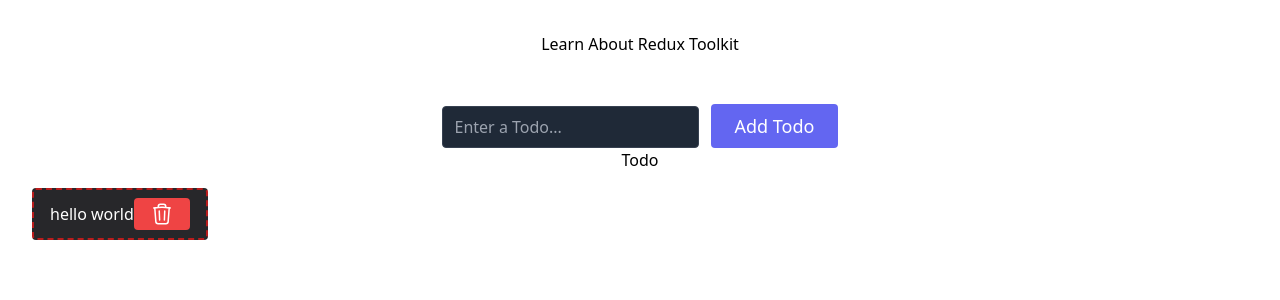
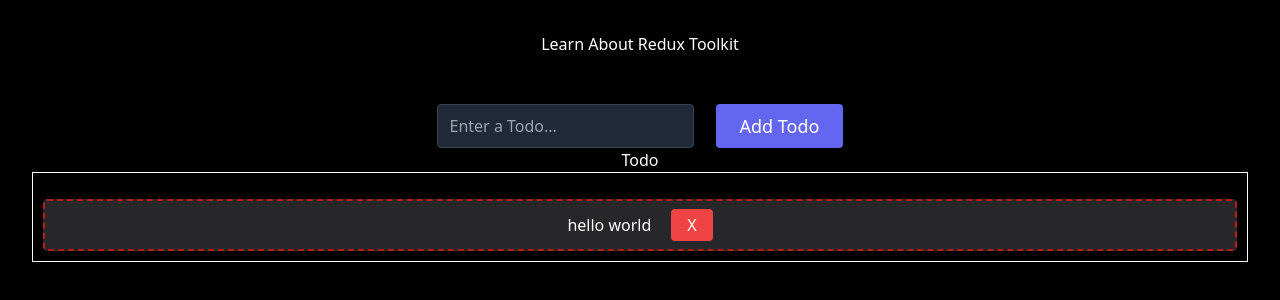
Before and after one commit to mehfoozkhangithub/Back_Rev, a React (Vite) app in the folder react-toolkit/todos_redux/: page / in a window 1280 px wide. Shown: the top 300 px of the page. Built offline with nearby package versions, Linux system fonts and the light colour scheme.

Commit message:
code of the redux

```diff
--- a/react-toolkit/todos_redux/src/App.jsx
+++ b/react-toolkit/todos_redux/src/App.jsx
@@ -5,7 +5,7 @@
 function App() {
   return (
     <>
-    <h1 className="capitalize">learn about redux toolkit</h1>
+      <h1 className="capitalize bg-black">learn about redux toolkit</h1>
       <AddTodos />
       <Todos />
     </>
--- a/react-toolkit/todos_redux/src/Components/AddTodos.jsx
+++ b/react-toolkit/todos_redux/src/Components/AddTodos.jsx
@@ -1,18 +1,23 @@
 import React from "react";
 import { useDispatch } from "react-redux";
 import { addTodo } from "../features/TodoSlice";
+import "../index.css";
 
 function AddTodos() {
   const [input, setInput] = React.useState("");
   const dispatch = useDispatch();
 
   const addTodoHandler = (e) => {
-    e.preventDefault()
-    dispatch(addTodo(input));
-    setInput("");
+    e.preventDefault();
+    if (input.length > 0) {
+      dispatch(addTodo(input));
+      setInput("");
+    } else {
+      alert(`Enter the value to add todo${input.length}`);
+    }
   };
   return (
-    <form onSubmit={addTodoHandler} className="space-x-3 mt-12">
+    <form onSubmit={addTodoHandler} className="space-x-3 mt-12 formAddTodo">
       <input
         type="text"
         className="bg-gray-800 rounded border border-gray-700 focus:border-indigo-500 focus:ring-2 focus:ring-indigo-900 text-base outline-none text-gray-100 py-1 px-3 leading-8 transition-colors duration-200 ease-in-out"
--- a/react-toolkit/todos_redux/src/Components/Todos.jsx
+++ b/react-toolkit/todos_redux/src/Components/Todos.jsx
@@ -1,6 +1,7 @@
 import React from "react";
 import { useDispatch, useSelector } from "react-redux";
 import { removeTodo } from "../features/TodoSlice";
+import "../index.css";
 
 function Todos() {
   const todos = useSelector((state) => state.todos); // here we only get state access by using this
@@ -8,19 +9,19 @@
   return (
     <>
       <div>Todo</div>
-      <ul className="list-none  flex justify-between">
+      <ul className="list-none  flex justify-between todoComponent">
         {todos.map((items) => (
           <li
-            className="border-2 border-dashed border-red-700 mt-4 flex justify-between items-center bg-zinc-800 px-4 py-2 rounded"
+            className="border-2 border-dashed border-red-700 mt-4 flex justify-between items-center bg-zinc-800 px-4 py-2 rounded todoComponentLi"
             key={items.id}
           >
             <div className="text-white">{items.text}</div>
 
             <button
-              className= "text-white bg-red-500 border-0 py-1 px-4 focus:outline-none hover:bg-red-600 rounded text-mdj"
+              className="text-white bg-red-500 border-0 py-1 px-4 focus:outline-none hover:bg-red-600 rounded text-mdj"
               onClick={() => dispatch(removeTodo(items.id))}
             >
-              <svg
+              {/* <svg
                 xmlns="http://www.w3.org/2000/svg"
                 fill="none"
                 viewBox="0 0 24 24"
@@ -33,7 +34,8 @@
                   strokeLinejoin="round"
                   d="M14.74 9l-.346 9m-4.788 0L9.26 9m9.968-3.21c.342.052.682.107 1.022.166m-1.022-.165L18.16 19.673a2.25 2.25 0 01-2.244 2.077H8.084a2.25 2.25 0 01-2.244-2.077L4.772 5.79m14.456 0a48.108 48.108 0 00-3.478-.397m-12 .562c.34-.059.68-.114 1.022-.165m0 0a48.11 48.11 0 013.478-.397m7.5 0v-.916c0-1.18-.91-2.164-2.09-2.201a51.964 51.964 0 00-3.32 0c-1.18.037-2.09 1.022-2.09 2.201v.916m7.5 0a48.667 48.667 0 00-7.5 0"
                 />
-              </svg>
+              </svg> */}
+              X
             </button>
           </li>
         ))}
--- a/react-toolkit/todos_redux/src/index.css
+++ b/react-toolkit/todos_redux/src/index.css
@@ -1,3 +1,57 @@
 @tailwind base;
 @tailwind components;
 @tailwind utilities;
+
+body {
+  background-color: #000;
+  width: 100%;
+  margin: 0;
+  padding: 0;
+  box-sizing: border-box;
+  color: #ffff;
+}
+
+input {
+  padding: 10px 50px;
+  border-radius: 10px;
+}
+
+.formAddTodo {
+  display: flex;
+  gap: 10px;
+  justify-content: center;
+  /* align-items: ; */
+}
+
+button {
+  padding: 5px 40px;
+  border-radius: 5px;
+  background-color: gray;
+  font: 500;
+  color: #fff;
+}
+
+button:hover {
+  border: 2px solid blue;
+  transition: ease-in-out 0.5s;
+}
+ul,
+li {
+  text-decoration: none;
+}
+
+.todoComponent {
+  display: flex;
+  flex-direction: column;
+  gap: 15px;
+  text-decoration: none;
+  border: 1px solid #fff;
+  padding: 10px;
+}
+
+.todoComponentLi {
+  display: flex;
+  justify-content: center;
+  align-items: center;
+  gap: 20px;
+}
```
